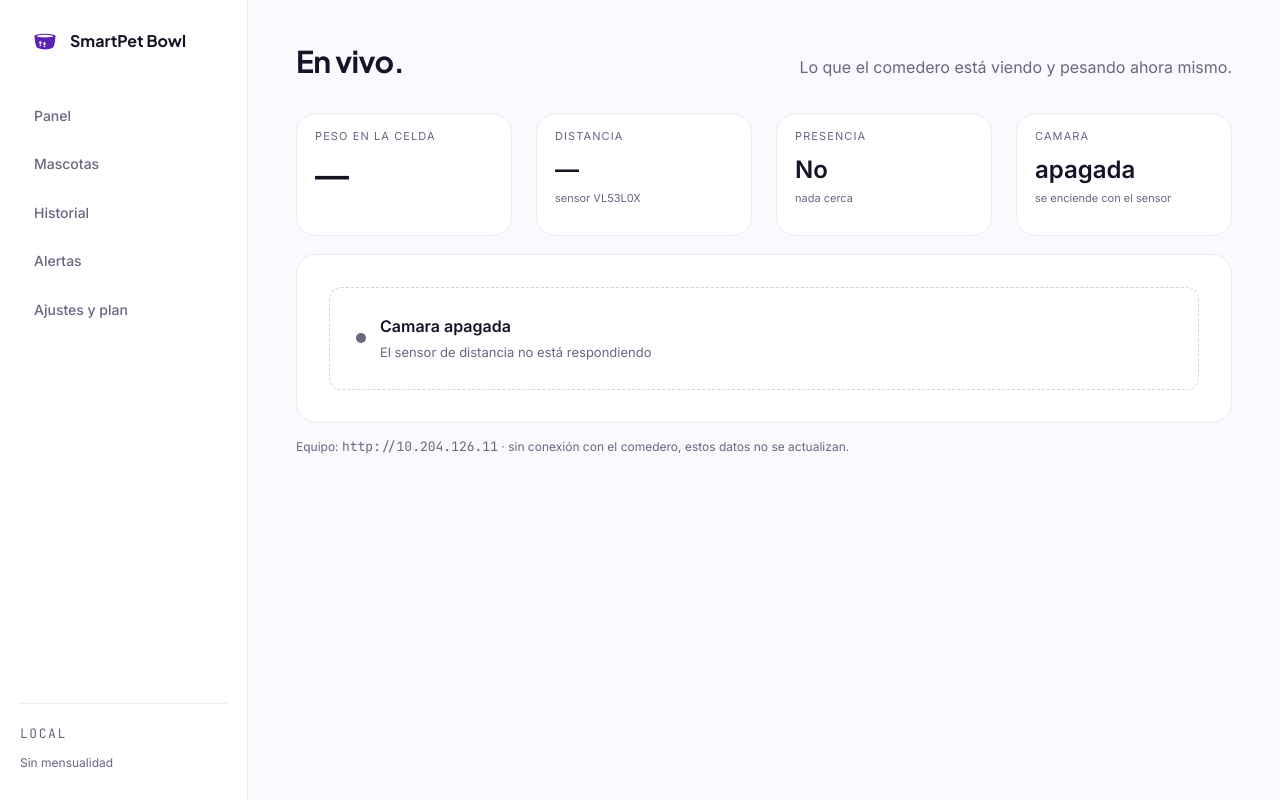
After one commit to JuanDavid-9715/smartpet_bowl, a Django app: page /app/en-vivo/ in a window 1280 px wide. The commit adds this page. Run offline with Django 5.2, Linux system fonts and the light colour scheme; the visitor is signed in with stand-in values (Sample User, id 1); data that the repository does not hold is empty.

Commit message:
feat(web): pantalla en vivo con el peso y la camara del comedero
Nueva pagina /app/en-vivo/ en la web de la Raspberry con lo importante a la
vista: peso en la celda, distancia, presencia y estado de la camara. El video
solo aparece cuando el sensor detecta algo; si no, queda un aviso de una linea.

El navegador no habla con el ESP32: Django hace de proxy.
- /app/en-vivo/estado/  reenvia /api/state del plato.
- /app/en-vivo/video/   reenvia el MJPEG, y responde 204 si no hay presencia.
La direccion del equipo sale de settings.DEVICE_URL (env DEVICE_URL, por
defecto http://10.204.126.11).

Se enlaza desde el panel tecnico ('Ver el comedero en vivo'), no desde el menu,
para no ensuciar la app del cliente.

Pruebas: 2 nuevas con el cliente HTTP simulado (estado y video sin presencia, y
comedero caido). 39 en verde.

Verificado contra la placa real: estado 200 con grams/raw/distance, video 204
sin presencia y 200 con ella transmitiendo el MJPEG por el proxy.

```diff
--- a/software/web/config/settings.py
+++ b/software/web/config/settings.py
@@ -122,6 +122,9 @@ DEFAULT_AUTO_FIELD = "django.db.models.BigAutoField"
 
 # Token que autoriza a la Raspberry para publicar lecturas.
 INGEST_TOKEN = os.getenv("INGEST_TOKEN", "dev-token")
+
+# Direccion del ESP32 en la red local. La web lee de aqui el peso y el video.
+DEVICE_URL = os.getenv("DEVICE_URL", "http://10.204.126.11").rstrip("/")
 DEMO_EMAIL = os.getenv("DEMO_EMAIL", "juanda.medellinca@ecci.edu.co")
 
 SECURE_PROXY_SSL_HEADER = ("HTTP_X_FORWARDED_PROTO", "https") if not DEBUG else None
--- a/software/web/pets/urls.py
+++ b/software/web/pets/urls.py
@@ -19,6 +19,9 @@ urlpatterns = [
     path("mascotas/<int:pk>/restaurar/", views.pet_restore, name="restore"),
     path("mascotas/<int:pk>/plato/quitar/", views.pet_unassign_feeder, name="unassign_feeder"),
     path("eventos/", views.events, name="events"),
+    path("en-vivo/", views.live, name="live"),
+    path("en-vivo/estado/", views.live_state, name="live_state"),
+    path("en-vivo/video/", views.live_video, name="live_video"),
     path("historial/", views.history, name="history"),
     path("alertas/", views.alerts, name="alerts"),
     path("ajustes/", views.settings_view, name="settings"),
--- a/software/web/pets/views.py
+++ b/software/web/pets/views.py
@@ -3,6 +3,9 @@ from datetime import timedelta
 from django.contrib import messages
 from django.contrib.auth.decorators import login_required
 from django.db.models import Avg, Sum
+import requests
+from django.conf import settings
+from django.http import Http404, JsonResponse, StreamingHttpResponse
 from django.shortcuts import get_object_or_404, redirect, render
 from django.utils import timezone
 
@@ -419,3 +422,65 @@ def feeder_delete(request, pk):
         messages.success(request, "Plato desvinculado.")
         return redirect("pets:settings")
     return render(request, "pets/feeder_delete.html", {"feeder": feeder})
+
+
+# --- vista en vivo: peso y camara del ESP32 -------------------------------
+
+def _dispositivo():
+    return getattr(settings, "DEVICE_URL", "")
+
+
+@login_required
+def live(request):
+    """Pantalla para ver el peso y la camara del comedero tal como estan ahora."""
+    return render(request, "pets/live.html", {"device": _dispositivo()})
+
+
+@login_required
+def live_state(request):
+    """Reenvia el estado del ESP32 para que el navegador no hable con el plato."""
+    try:
+        respuesta = requests.get(_dispositivo() + "/api/state", timeout=4)
+        respuesta.raise_for_status()
+        return JsonResponse(respuesta.json())
+    except requests.RequestException as exc:
+        return JsonResponse({"online": False, "error": str(exc)}, status=502)
+
+
+@login_required
+def live_video(request):
+    """Proxy del MJPEG. Solo transmite si el sensor ve algo."""
+    try:
+        estado = requests.get(_dispositivo() + "/api/state", timeout=4).json()
+    except (requests.RequestException, ValueError):
+        raise Http404("comedero sin respuesta")
+
+    if not estado.get("presence"):
+        return StreamingHttpResponse(iter(()), status=204)
+
+    try:
+        flujo = requests.get(
+            _dispositivo() + "/stream",
+            stream=True,
+            timeout=(4, 30),
+        )
+    except requests.RequestException:
+        raise Http404("sin video")
+
+    if flujo.status_code != 200:
+        raise Http404("sin video")
+
+    def trozos():
+        try:
+            for trozo in flujo.iter_content(chunk_size=4096):
+                if trozo:
+                    yield trozo
+        finally:
+            flujo.close()
+
+    respuesta = StreamingHttpResponse(
+        trozos(),
+        content_type=flujo.headers.get("Content-Type", "multipart/x-mixed-replace"),
+    )
+    respuesta["Cache-Control"] = "no-store"
+    return respuesta
--- a/software/web/requirements.txt
+++ b/software/web/requirements.txt
@@ -6,3 +6,4 @@ gunicorn>=21.2
 Pillow>=10.2
 opencv-python-headless>=4.9
 numpy>=1.24
+requests>=2.31
--- a/software/web/templates/pets/events.html
+++ b/software/web/templates/pets/events.html
@@ -4,6 +4,7 @@
 <div class="app-head">
   <h1>Eventos.</h1>
   <p class="muted">Las horas a las que el comedero llama a cada mascota y las órdenes al equipo.</p>
+  <p style="margin-top:10px"><a class="btn btn--ghost btn--sm" href="{% url 'pets:live' %}">Ver el comedero en vivo</a></p>
 </div>
 
 <div class="grid grid--2" style="margin-top:24px;align-items:start">
--- /dev/null
+++ b/software/web/templates/pets/live.html
@@ -0,0 +1,118 @@
+{% extends "pets/base_app.html" %}
+{% block title %}En vivo — SmartPet Bowl{% endblock %}
+{% block app %}
+<div class="app-head">
+  <h1>En vivo.</h1>
+  <p class="muted">Lo que el comedero está viendo y pesando ahora mismo.</p>
+</div>
+
+<div class="grid grid--4" style="margin-top:22px">
+  <div class="card" style="padding:14px 18px">
+    <p class="muted" style="font-size:11px;text-transform:uppercase;letter-spacing:.1em;margin:0">Peso en la celda</p>
+    <p id="peso" style="font-size:34px;font-weight:600;letter-spacing:-.5px;margin:4px 0 0">—</p>
+    <p class="muted" id="crudo" style="font-size:11px;margin:0">&nbsp;</p>
+  </div>
+  <div class="card" style="padding:14px 18px">
+    <p class="muted" style="font-size:11px;text-transform:uppercase;letter-spacing:.1em;margin:0">Distancia</p>
+    <p id="distancia" style="font-size:24px;font-weight:600;margin:6px 0 0">—</p>
+    <p class="muted" style="font-size:11px;margin:0">sensor VL53L0X</p>
+  </div>
+  <div class="card" style="padding:14px 18px">
+    <p class="muted" style="font-size:11px;text-transform:uppercase;letter-spacing:.1em;margin:0">Presencia</p>
+    <p id="presencia" style="font-size:24px;font-weight:600;margin:6px 0 0">—</p>
+    <p class="muted" id="presencia-nota" style="font-size:11px;margin:0">sin lectura</p>
+  </div>
+  <div class="card" style="padding:14px 18px">
+    <p class="muted" style="font-size:11px;text-transform:uppercase;letter-spacing:.1em;margin:0">Camara</p>
+    <p id="camara-estado" style="font-size:24px;font-weight:600;margin:6px 0 0">apagada</p>
+    <p class="muted" style="font-size:11px;margin:0">se enciende con el sensor</p>
+  </div>
+</div>
+
+<section class="card" style="margin-top:18px">
+  <div id="visor-vacio" style="display:flex;align-items:center;gap:14px;padding:26px;border:1px dashed var(--border);border-radius:12px">
+    <span style="width:10px;height:10px;border-radius:50%;background:var(--muted);flex:none"></span>
+    <div>
+      <p style="font-weight:600;margin:0" id="vacio-titulo">Camara apagada</p>
+      <p class="muted" style="font-size:13px;margin:2px 0 0" id="vacio-texto">
+        Se enciende sola cuando el sensor detecta algo a menos de 70 cm
+      </p>
+    </div>
+  </div>
+  <img id="video" alt="camara del comedero"
+       style="display:none;width:100%;border-radius:12px;background:#04020a">
+</section>
+
+<p class="muted" style="font-size:12px;margin-top:14px">
+  Equipo: <span class="mono">{{ device }}</span> · sin conexión con el comedero, estos datos no se actualizan.
+</p>
+
+<script>
+(function () {
+  var peso = document.getElementById('peso');
+  var crudo = document.getElementById('crudo');
+  var distancia = document.getElementById('distancia');
+  var presencia = document.getElementById('presencia');
+  var nota = document.getElementById('presencia-nota');
+  var camaraEstado = document.getElementById('camara-estado');
+  var video = document.getElementById('video');
+  var vacio = document.getElementById('visor-vacio');
+  var vacioTitulo = document.getElementById('vacio-titulo');
+  var vacioTexto = document.getElementById('vacio-texto');
+  var cargado = false;
+
+  function pintar(s) {
+    if (s.online === false) {
+      vacio.style.display = 'flex';
+      video.style.display = 'none';
+      vacioTitulo.textContent = 'Comedero sin respuesta';
+      vacioTexto.textContent = 'Revisa que el ESP32 esté encendido en la misma red.';
+      camaraEstado.textContent = 'sin conexión';
+      return;
+    }
+
+    peso.textContent = (s.cell_ok ? s.grams.toFixed(1) + ' g' : '—');
+    crudo.innerHTML = s.cell_ok ? 'crudo ' + s.raw : '&nbsp;';
+
+    if (s.sensor_ok && s.distance >= 0 && s.distance < 8000) {
+      distancia.textContent = s.distance + ' mm';
+    } else {
+      distancia.textContent = s.sensor_ok ? 'sin objetivo' : '—';
+    }
+
+    presencia.textContent = s.presence ? 'Sí' : 'No';
+    nota.textContent = s.forced ? 'forzada desde el panel'
+      : (s.presence ? 'algo a menos de 70 cm' : 'nada cerca');
+
+    camaraEstado.textContent = s.presence ? 'transmitiendo' : 'apagada';
+
+    if (s.presence) {
+      if (!cargado) {
+        video.src = '/app/en-vivo/video/?t=' + Date.now();
+        cargado = true;
+      }
+      video.style.display = 'block';
+      vacio.style.display = 'none';
+    } else {
+      video.style.display = 'none';
+      if (cargado) { video.removeAttribute('src'); cargado = false; }
+      vacio.style.display = 'flex';
+      vacioTitulo.textContent = 'Camara apagada';
+      vacioTexto.textContent = s.sensor_ok
+        ? 'Se enciende sola cuando algo entra a menos de 70 cm'
+        : 'El sensor de distancia no está respondiendo';
+    }
+  }
+
+  function pedir() {
+    fetch('/app/en-vivo/estado/', { cache: 'no-store' })
+      .then(function (r) { return r.json(); })
+      .then(pintar)
+      .catch(function () { pintar({ online: false }); });
+  }
+
+  setInterval(pedir, 800);
+  pedir();
+})();
+</script>
+{% endblock %}
```
Also changed, not shown: software/web/pets/tests.py (+46 -0 lines).
